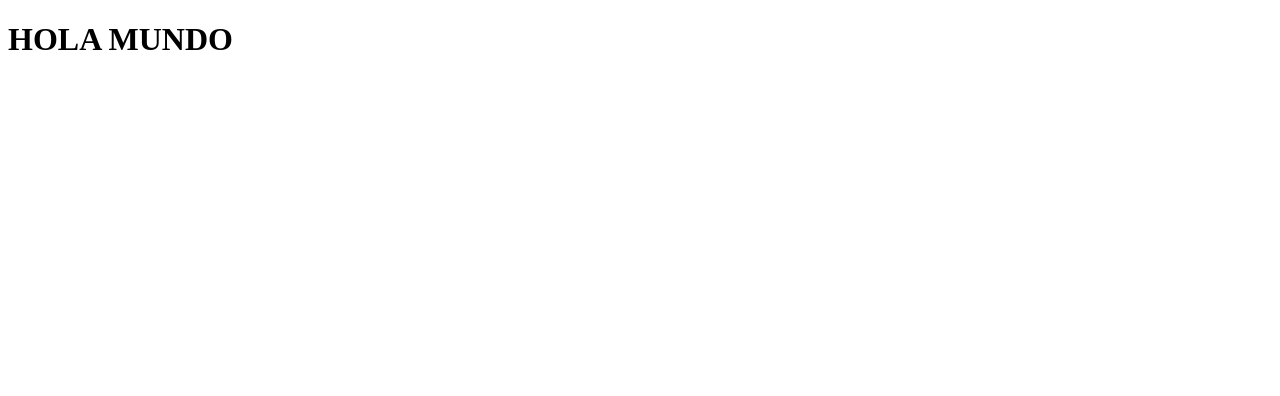
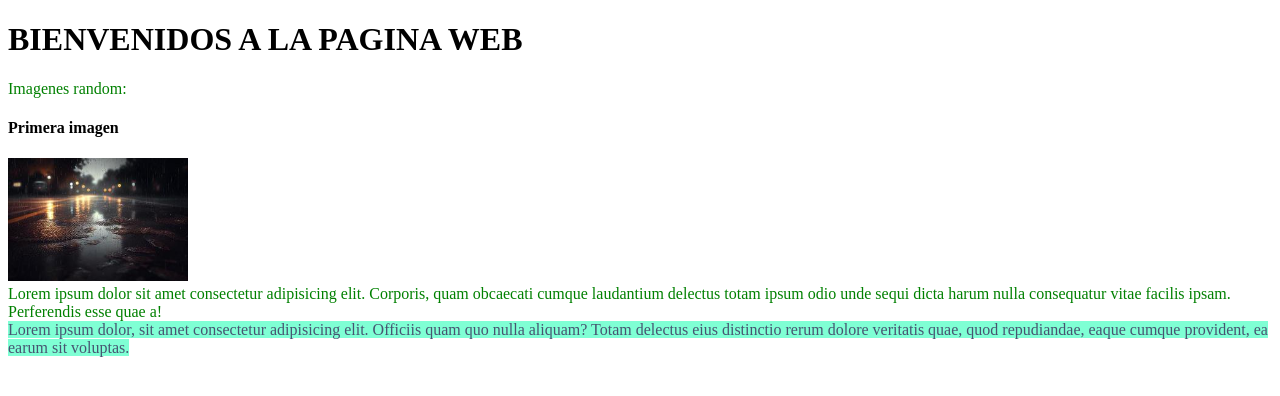
Before and after one commit to DilanAlavi/Teconologias-Web, a plain HTML site: page index.html in a window 1280 px wide. Drawn offline with Linux system fonts and the light colour scheme.

Commit message:
Añadiendo diseño

```diff
--- /dev/null
+++ b/estilos.css
@@ -0,0 +1,10 @@
+.hola{
+    color: green;
+}
+.mundo{
+    color:rgb(71, 85, 113);
+    background-color: aquamarine;
+}
+.arbol{
+    color:green;
+}
--- a/index.html
+++ b/index.html
@@ -4,10 +4,20 @@
     <meta charset="UTF-8">
     <meta http-equiv="X-UA-Compatible" content="IE=edge">
     <meta name="viewport" content="width=device-width, initial-scale=1.0">
-    <title>Document</title>
+    <link rel="stylesheet" href="estilos.css">
+    <title>Categorias</title>
 </head>
 <body>
-    <h1>HOLA MUNDO</h1>
+    <h1>BIENVENIDOS A LA PAGINA WEB</h1>
+    <div class = "hola">Imagenes random: </div>
+    <h4>Primera imagen</h4>
+    <img src="hola.jpg" alt="user"width="180px">
+    <div class = "arbol">
+        Lorem ipsum dolor sit amet consectetur adipisicing elit. Corporis, quam obcaecati cumque laudantium delectus totam ipsum odio unde sequi dicta harum nulla consequatur vitae facilis ipsam. Perferendis esse quae a!
+    </div>
+    <span class = "mundo">Lorem ipsum dolor, sit amet consectetur adipisicing elit. Officiis quam quo nulla aliquam? Totam delectus eius distinctio rerum dolore veritatis quae, quod repudiandae, eaque cumque provident, ea earum sit voluptas.</span>
+</body>
+<div>
 
-</body>
+</div>
 </html>
```
Also changed, not shown: descarga.jfif (added), hola.jpg (added).
